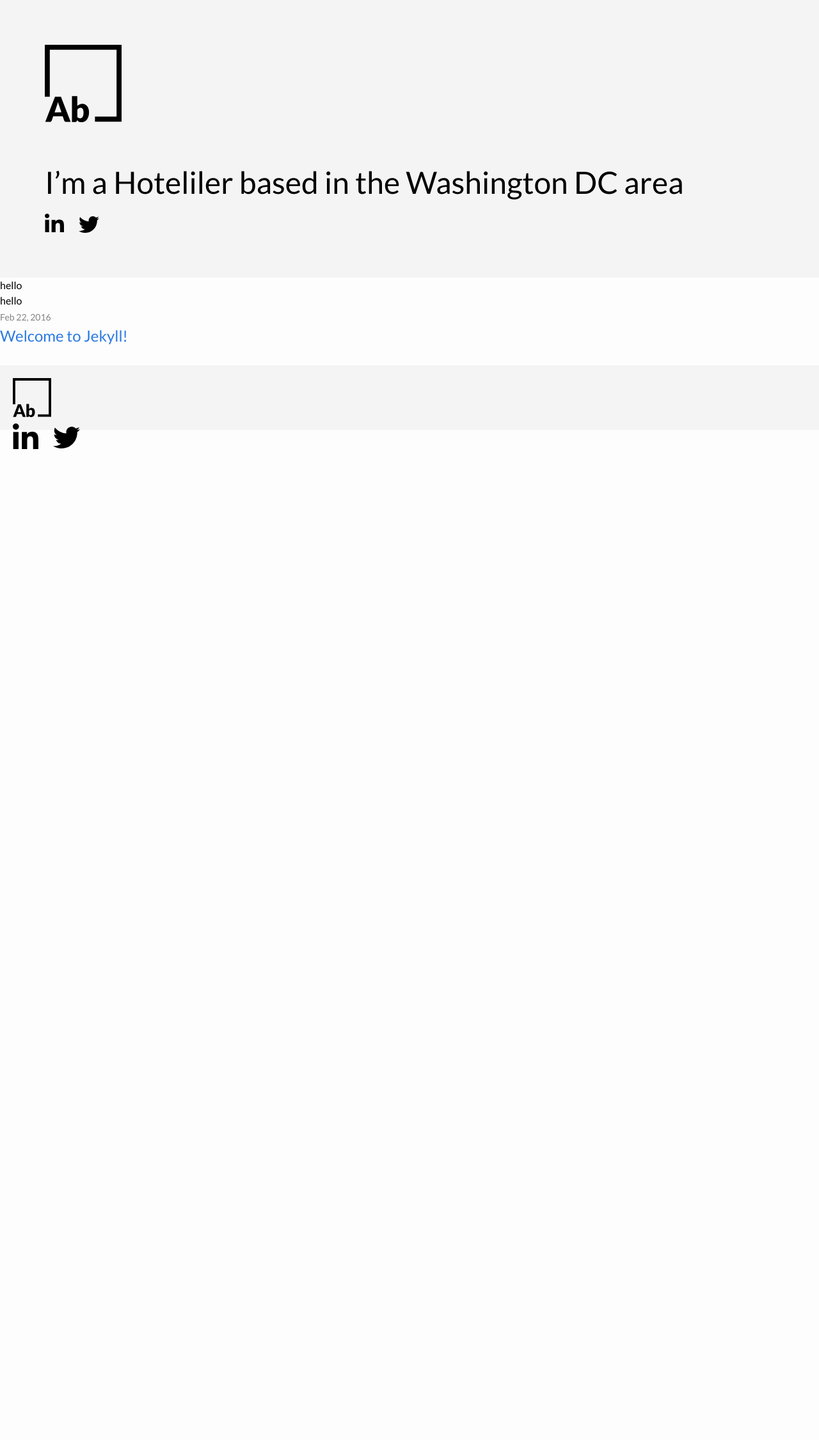
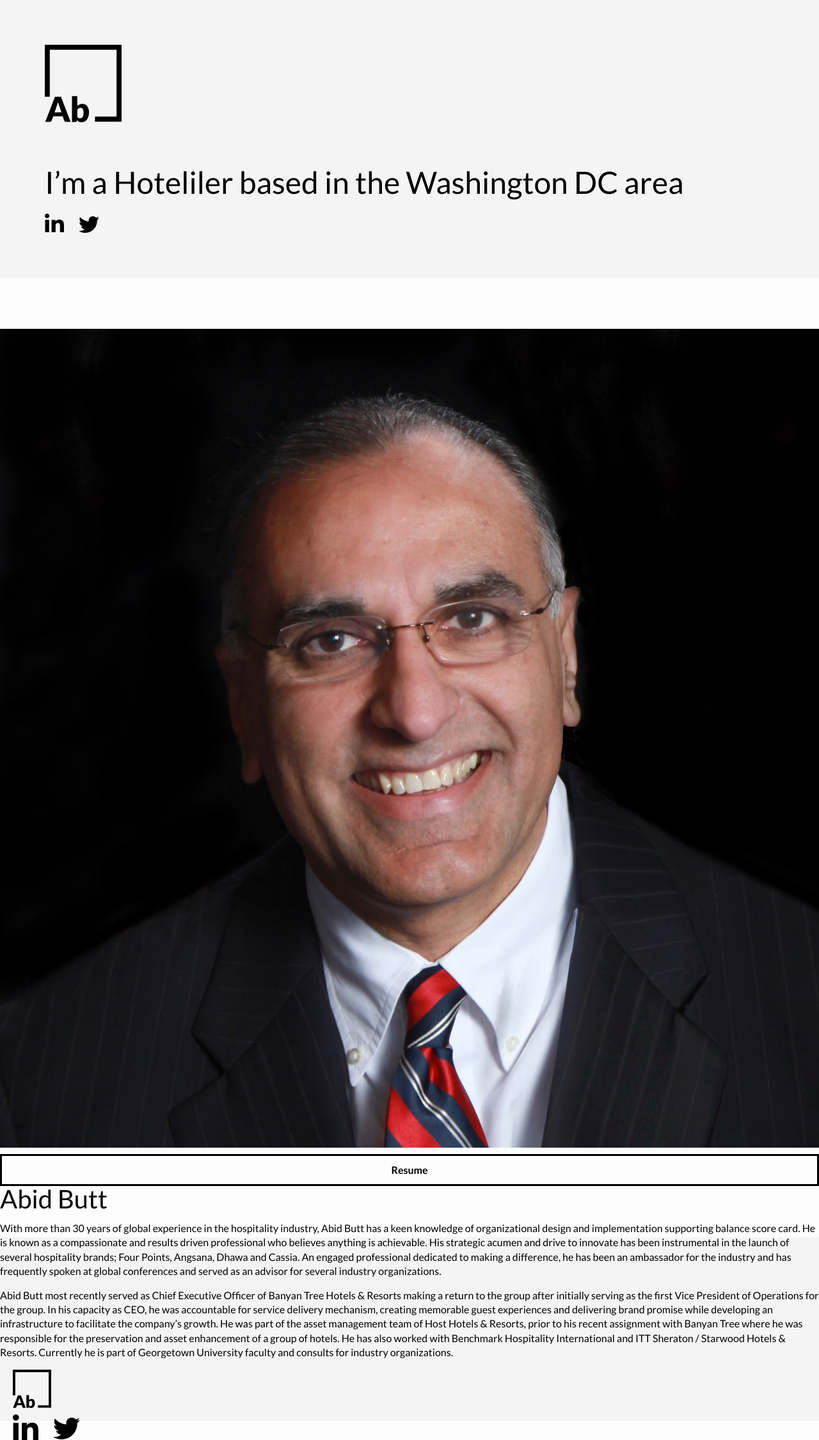
Before and after one commit to naher94/abid-butt.com, a Jekyll site: the page built from index.html, in a window 1280 px wide. Shown: the whole page at 64% size. Built offline with Jekyll 4.4.1, drawn with Linux system fonts in a browser that asks for light colours; before the commit the page ends 900 px from its top, so only the background shows below that.

Commit message:
First Section Added

```diff
--- a/_layouts/default.html
+++ b/_layouts/default.html
@@ -7,7 +7,7 @@
 
     {% include header.html %}
 
-    <div class="row">
+    <div class="row page-content">
         {{ content }}
     </div>
 
--- a/css/abid.scss
+++ b/css/abid.scss
@@ -31,6 +31,9 @@ header{
   background-color: $ab-grey;
   .logo{
     width: 120px;
+    &:hover{
+      opacity: 0.7;
+    }
   }
   .site-intro{
     margin-top: 60px;
@@ -48,6 +51,41 @@ header{
     &:hover{
       opacity: 0.7;
     }
+  }
+}
+
+.page-content{
+  margin-top: 50px;
+  margin-bottom: 50px;
+}
+
+.profile-pic{
+  width: 100%;
+}
+
+p{
+  line-height: 1.4;
+}
+
+.name{
+  font-size: 40px;
+  line-height: 40px;
+}
+
+.button-resume{
+  width: 100%;
+  padding: 10px;
+  border-style: solid;
+  border-width: 3px;
+  border-color: $ab-black;
+  text-align: center;
+  color: $ab-black;
+  margin-top: 10px;
+  font-weight: $bold;
+  &:hover{
+    background-color: $ab-black;
+    color: white;
+    text-decoration: none;
   }
 }
 
--- a/index.html
+++ b/index.html
@@ -1,23 +1,20 @@
 ---
 layout: default
 ---
-  <div class="small-12 medium-3 columns">
-    hello
+<section>
+  <div class="medium-9 medium-centered">
+    <div class="small-12 medium-4 columns">
+      <img class="no-select profile-pic" src="img/abid.png" alt="Abid Butt">
+      <a><div class="button-resume">Resume</div></a>
+    </div>
+    <div class="small-12 medium-8 columns">
+      <h1 class="name">Abid Butt</h1>
+      <p>With more than 30 years of global experience in the hospitality industry, Abid Butt has a keen knowledge of organizational design and implementation supporting balance score card.  He is known as a compassionate and results driven professional who believes anything is achievable.  His strategic acumen and drive to innovate has been instrumental in the launch of several hospitality brands; Four Points, Angsana, Dhawa and Cassia. An engaged professional dedicated to making a difference, he has been an ambassador for the industry and has frequently spoken at global conferences and served as an advisor for several industry organizations.</p>
+      <p>Abid Butt most recently served as Chief Executive Officer of Banyan Tree Hotels & Resorts making a return to the group after initially serving as the first Vice President of Operations for the group.  In his capacity as CEO, he was accountable for service delivery mechanism, creating memorable guest experiences and delivering brand promise while developing an infrastructure to facilitate the company’s growth.  He was part of the asset management team of Host Hotels & Resorts, prior to his recent assignment with Banyan Tree where he was responsible for the preservation and asset enhancement of a group of hotels.  He has also worked with Benchmark Hospitality International and ITT Sheraton / Starwood Hotels & Resorts.  Currently he is part of Georgetown University faculty and consults for industry organizations.</p>
+    </div>
   </div>
-  <div class="small-12 medium-9 columns">
-    hello
-  </div>
+</section>
 
+<section class="featured">
 
-
-  <ul class="post-list">
-    {% for post in site.posts %}
-      <li>
-        <span class="post-meta">{{ post.date | date: "%b %-d, %Y" }}</span>
-
-        <h2>
-          <a class="post-link" href="{{ post.url | prepend: site.baseurl }}">{{ post.title }}</a>
-        </h2>
-      </li>
-    {% endfor %}
-  </ul>
+</section>
```
Also changed, not shown: img/abid.png (added), 6 other files.
